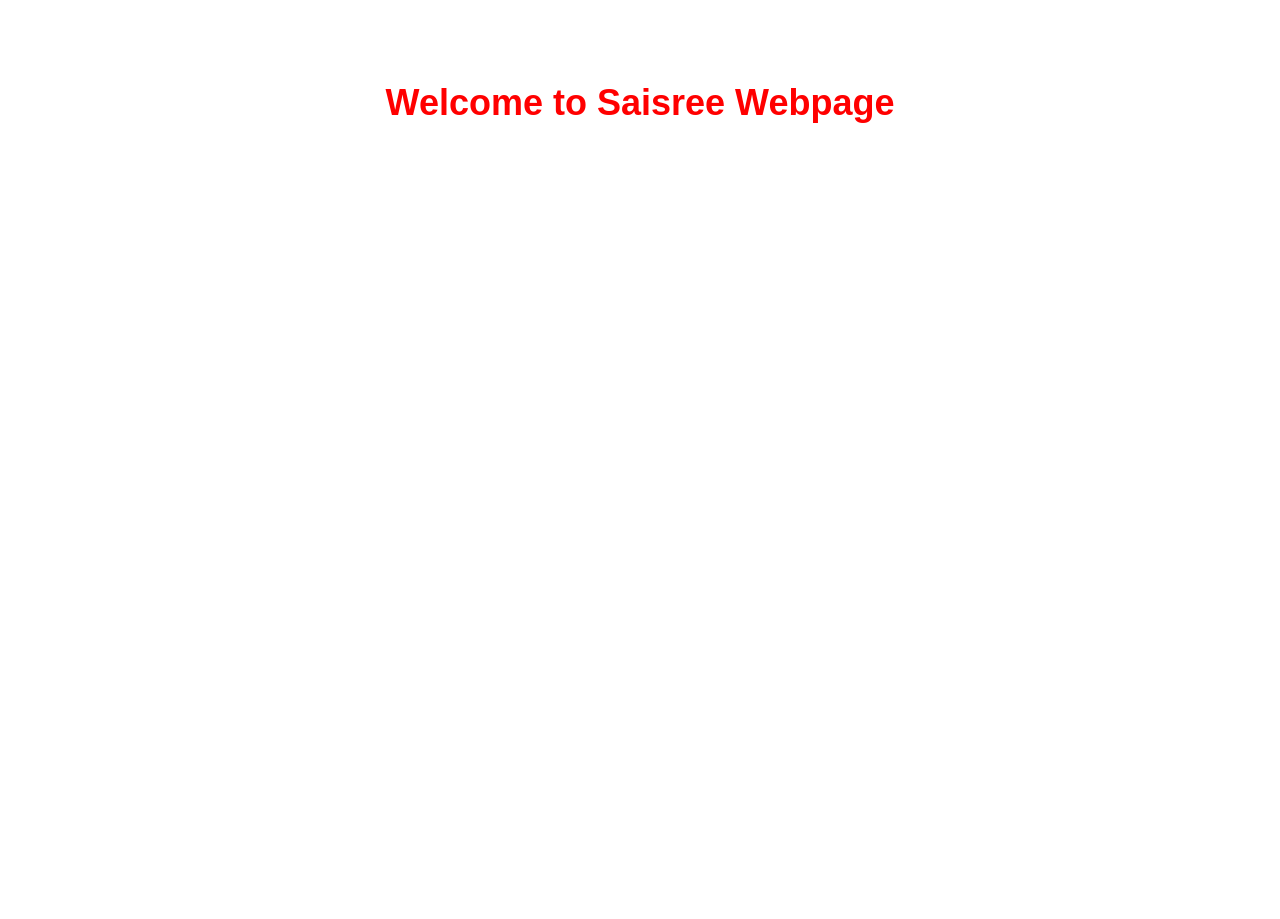
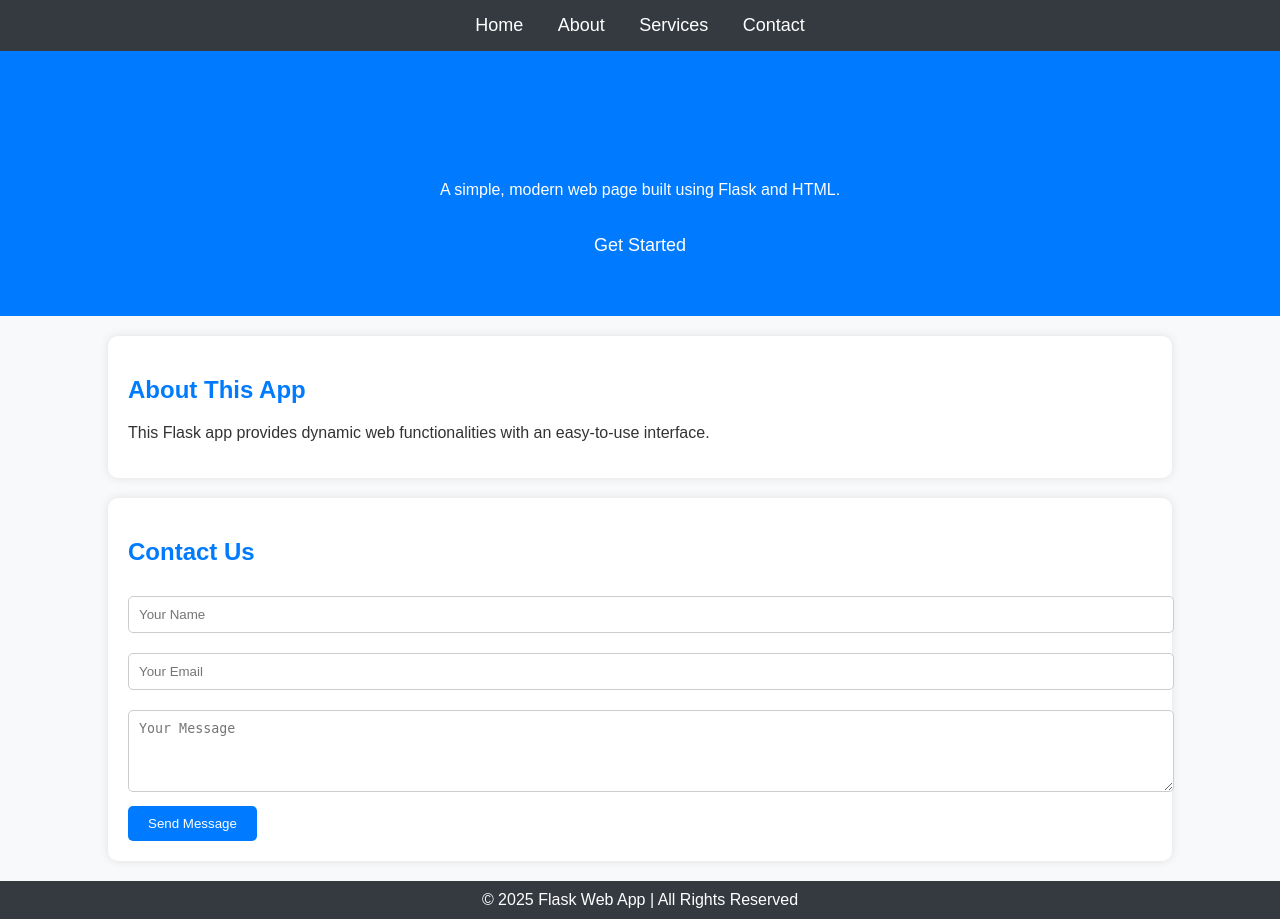
Before and after one commit to Saisreegit/git_folder, a Flask app: page / in a window 1280 px wide. Before the commit the page ends 123 px from the top, so only its background shows below. Run offline with Flask 3, Linux system fonts and the light colour scheme.

Commit message:
index.html

```diff
--- a/templates/index.html
+++ b/templates/index.html
@@ -3,31 +3,120 @@
 <head>
     <meta charset="UTF-8">
     <meta name="viewport" content="width=device-width, initial-scale=1.0">
-    <title>Welcome to Saisree World</title>
+    <title>Flask Web App</title>
     <style>
         body {
-            # background-color: blue;
+            font-family: 'Arial', sans-serif;
+            margin: 0;
+            padding: 0;
+            background-color: #f8f9fa;
+            color: #333;
+        }
+        nav {
+            background-color: #343a40;
+            padding: 15px;
             text-align: center;
-            font-family: Arial, sans-serif;
+        }
+        nav a {
+            color: white;
+            text-decoration: none;
+            margin: 0 15px;
+            font-size: 18px;
+        }
+        nav a:hover {
+            text-decoration: underline;
+        }
+        .hero {
+            text-align: center;
             padding: 50px;
+            background: #007BFF;
+            color: white;
         }
-        h1 {
-            color: red;
-            font-size: 36px;
+        .container {
+            width: 80%;
+            margin: 20px auto;
+            background: white;
+            padding: 20px;
+            box-shadow: 0px 0px 10px rgba(0, 0, 0, 0.1);
+            border-radius: 10px;
         }
-        p {
+        h1, h2 {
+            color: #007BFF;
+        }
+        .btn {
+            display: inline-block;
+            padding: 10px 20px;
+            font-size: 18px;
             color: white;
-            font-size: 18px;
+            background: #007BFF;
+            border: none;
+            border-radius: 5px;
+            text-decoration: none;
+            margin-top: 10px;
+        }
+        .btn:hover {
+            background: #0056b3;
+        }
+        .contact-form input, .contact-form textarea {
+            width: 100%;
+            padding: 10px;
+            margin: 10px 0;
+            border: 1px solid #ccc;
+            border-radius: 5px;
+        }
+        .contact-form button {
+            padding: 10px 20px;
+            background: #007BFF;
+            color: white;
+            border: none;
+            border-radius: 5px;
+            cursor: pointer;
+        }
+        .contact-form button:hover {
+            background: #0056b3;
+        }
+        footer {
+            text-align: center;
+            background-color: #343a40;
+            color: white;
+            padding: 10px;
+            margin-top: 20px;
         }
     </style>
 </head>
 <body>
-    <h1>Welcome to Saisree Webpage</h1>
-    <p>Hello! I'm Saisree. I love exploring new ideas and creating amazing projects.
-       In this space, you'll find my thoughts, interests, and passions Hello! I'm Saisree. I love exploring new ideas and creating amazing projects.
-       In this space, you'll find my thoughts, interests, and passions Hello! I'm Saisree. I love exploring new ideas and creating amazing projects.
-       In this space, you'll find my thoughts, interests, and passions Hello! I'm Saisree. I love exploring new ideas and creating amazing projects.
-       In this space, you'll find my thoughts, interests, and passions Hello! I'm Saisree. I love exploring new ideas and creating amazing projects.
-       In this space, you'll find my thoughts, interests, and passions.</p>
+
+    <nav>
+        <a href="#">Home</a>
+        <a href="#">About</a>
+        <a href="#">Services</a>
+        <a href="#">Contact</a>
+    </nav>
+
+    <div class="hero">
+        <h1>Welcome to My Flask Web App</h1>
+        <p>A simple, modern web page built using Flask and HTML.</p>
+        <a href="#" class="btn">Get Started</a>
+    </div>
+
+    <div class="container">
+        <h2>About This App</h2>
+        <p>This Flask app provides dynamic web functionalities with an easy-to-use interface.</p>
+    </div>
+
+    <div class="container">
+        <h2>Contact Us</h2>
+        <form class="contact-form">
+            <input type="text" placeholder="Your Name" required>
+            <input type="email" placeholder="Your Email" required>
+            <textarea rows="4" placeholder="Your Message" required></textarea>
+            <button type="submit">Send Message</button>
+        </form>
+    </div>
+
+    <footer>
+        &copy; 2025 Flask Web App | All Rights Reserved
+    </footer>
+
 </body>
 </html>
```
